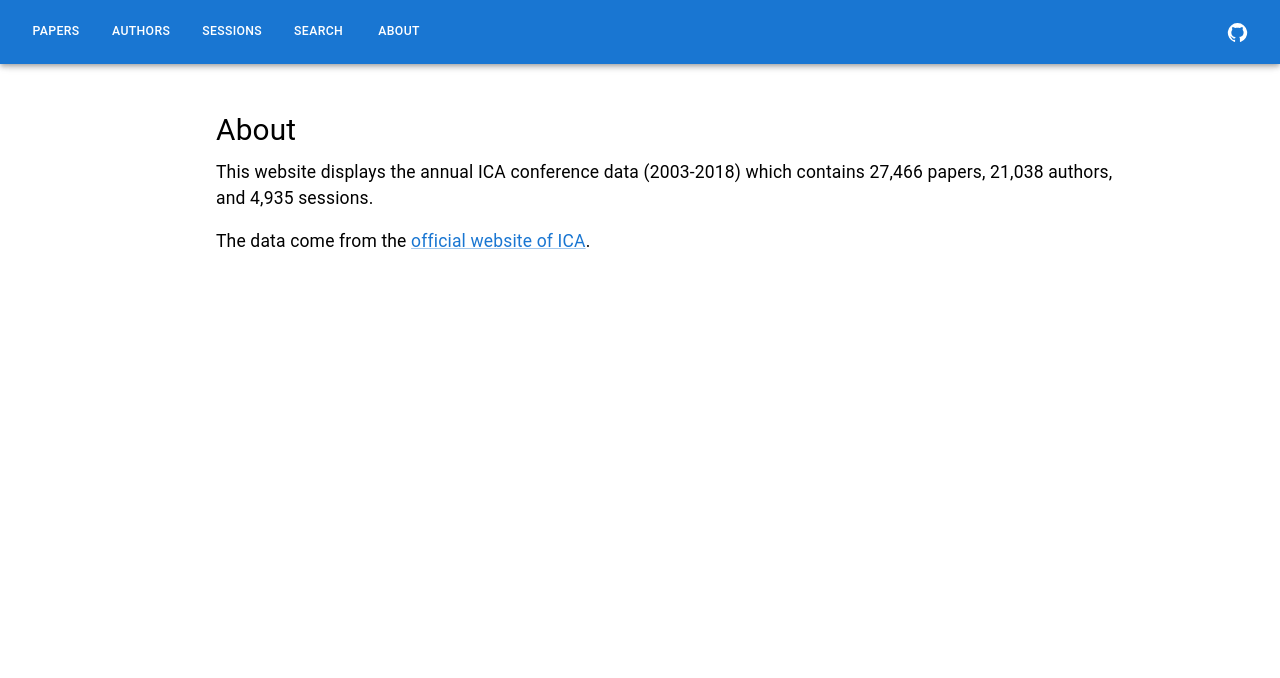
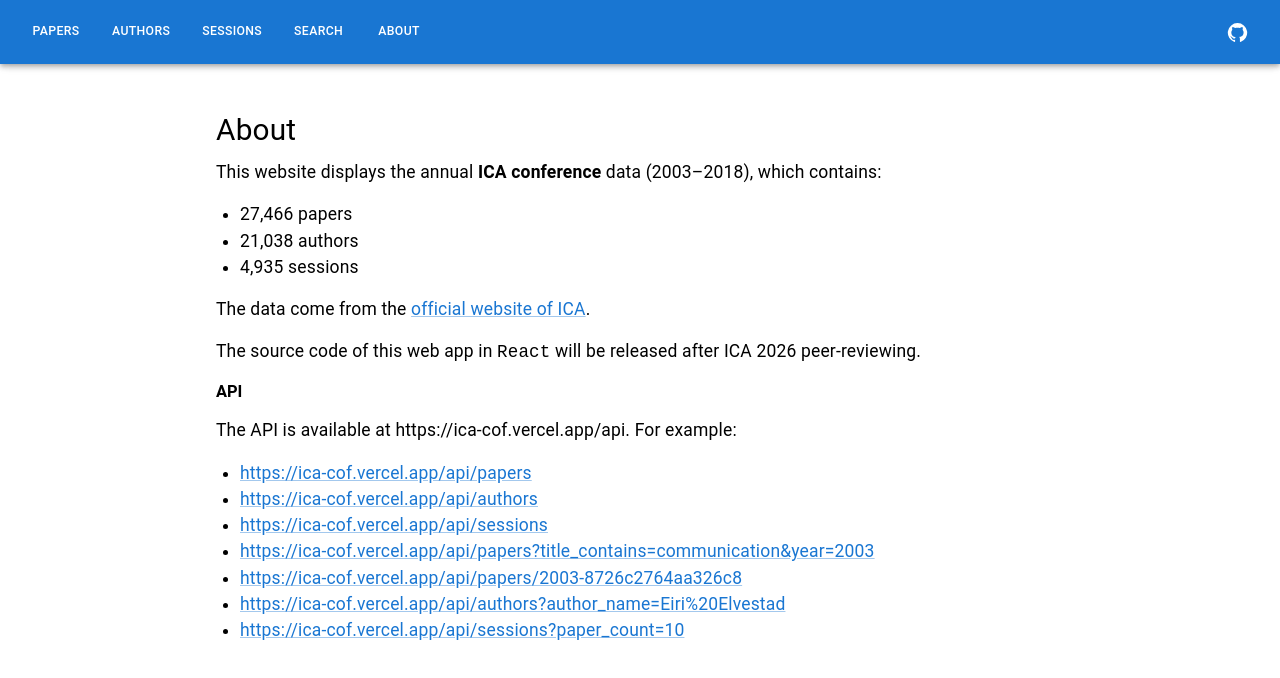
Before and after one commit to hongtaoh/ica-conference-app, a React (Create React App) app: page /about in a window 1280 px wide. Shown: the top 678 px of the page. Built offline with nearby package versions, Linux system fonts and the light colour scheme.

Commit message:
upload changes.

```diff
--- a/package.json
+++ b/package.json
@@ -6,15 +6,18 @@
     "@emotion/react": "^11.13.3",
     "@emotion/styled": "^11.13.0",
     "@fortawesome/fontawesome-free": "^6.6.0",
+    "@mdx-js/react": "^3.1.1",
     "@mui/icons-material": "^6.1.6",
     "@mui/material": "^6.1.6",
     "@mui/types": "^7.2.19",
+    "@next/mdx": "^16.0.1",
     "@testing-library/jest-dom": "^5.17.0",
     "@testing-library/react": "^13.4.0",
     "@testing-library/user-event": "^13.5.0",
     "axios": "^1.7.7",
     "react": "^18.3.1",
     "react-dom": "^18.3.1",
+    "react-markdown": "^10.1.0",
     "react-router-dom": "^6.27.0",
     "react-scripts": "5.0.1",
     "web-vitals": "^2.1.4"
--- /dev/null
+++ b/public/about.md
@@ -0,0 +1,25 @@
+# About
+
+This website displays the annual **ICA conference** data (2003–2018),
+which contains:
+
+- 27,466 papers
+- 21,038 authors
+- 4,935 sessions
+
+The data come from the
+[official website of ICA](https://www.icahdq.org/page/annual-conference).
+
+The source code of this web app in `React` will be released after ICA 2026 peer-reviewing.
+
+### API
+
+The API is available at https://ica-cof.vercel.app/api. For example:
+
+- [https://ica-cof.vercel.app/api/papers](https://ica-cof.vercel.app/api/papers)
+- [https://ica-cof.vercel.app/api/authors](https://ica-cof.vercel.app/api/authors)
+- [https://ica-cof.vercel.app/api/sessions](https://ica-cof.vercel.app/api/sessions)
+- [https://ica-cof.vercel.app/api/papers?title_contains=communication&year=2003](https://ica-cof.vercel.app/api/papers?title_contains=communication&year=2003)
+- [https://ica-cof.vercel.app/api/papers/2003-8726c2764aa326c8](https://ica-cof.vercel.app/api/papers/2003-8726c2764aa326c8)
+- [https://ica-cof.vercel.app/api/authors?author_name=Eiri%20Elvestad](https://ica-cof.vercel.app/api/authors?author_name=Eiri%20Elvestad)
+- [https://ica-cof.vercel.app/api/sessions?paper_count=10](https://ica-cof.vercel.app/api/sessions?paper_count=10)
--- a/src/components/About.js
+++ b/src/components/About.js
@@ -1,25 +1,22 @@
-import React from 'react';
-import { Container, Typography, Box, Link } from '@mui/material';
+import { useEffect, useState } from "react";
+import { Container } from "@mui/material";
+import Markdown from "../components/Markdown";
 
-const About = () => (
-  <Container maxWidth="md" sx={{ mt: { xs: 6, md: 14 }, px: { xs: 2, sm: 4, md: 0 } }}>
-    <Typography variant="h4" component="h1" gutterBottom>
-      About
-    </Typography>
+export default function About() {
+  const [text, setText] = useState("");
 
-    <Box sx={{ mb: 2 }}>
-      <Typography variant="body1" paragraph fontSize={{ xs: '1rem', md: '1.25rem' }}>
-        This website displays the annual ICA conference data (2003-2018) which contains 27,466 papers, 21,038 authors, and 4,935 sessions.
-      </Typography>
-      <Typography variant="body1" paragraph fontSize={{ xs: '1rem', md: '1.25rem' }}>
-        The data come from the{' '}
-        <Link href="https://www.icahdq.org/page/annual-conference" target="_blank" rel="noopener">
-          official website of ICA
-        </Link>
-        .
-      </Typography>
-    </Box>
-  </Container>
-);
+  useEffect(() => {
+    fetch("/about.md")
+      .then((res) => res.text())
+      .then(setText);
+  }, []);
 
-export default About;
+  return (
+    <Container
+      maxWidth="md"
+      sx={{ mt: { xs: 6, md: 14 }, px: { xs: 2, sm: 4, md: 0 } }}
+    >
+      <Markdown>{text}</Markdown>
+    </Container>
+  );
+}
--- /dev/null
+++ b/src/components/Markdown.js
@@ -0,0 +1,42 @@
+import React from "react";
+import ReactMarkdown from "react-markdown";
+import { Typography, Link, Box } from "@mui/material";
+
+export default function Markdown({ children }) {
+  return (
+    <ReactMarkdown
+      components={{
+        h1: ({ ...props }) => (
+          <Typography variant="h4" component="h1" gutterBottom {...props} />
+        ),
+        h2: ({ ...props }) => (
+          <Typography variant="h5" component="h2" gutterBottom {...props} />
+        ),
+        p: ({ ...props }) => (
+          <Typography
+            variant="body1"
+            paragraph
+            fontSize={{ xs: "1rem", md: "1.25rem" }}
+            {...props}
+          />
+        ),
+        a: ({ href, ...props }) => (
+          <Link href={href} target="_blank" rel="noopener" {...props} />
+        ),
+        ul: ({ ...props }) => (
+          <Box component="ul" sx={{ pl: 3, mb: 2 }} {...props} />
+        ),
+        li: ({ ...props }) => (
+          <Typography
+            component="li"
+            variant="body1"
+            fontSize={{ xs: "1rem", md: "1.25rem" }}
+            {...props}
+          />
+        ),
+      }}
+    >
+      {children}
+    </ReactMarkdown>
+  );
+}
```
